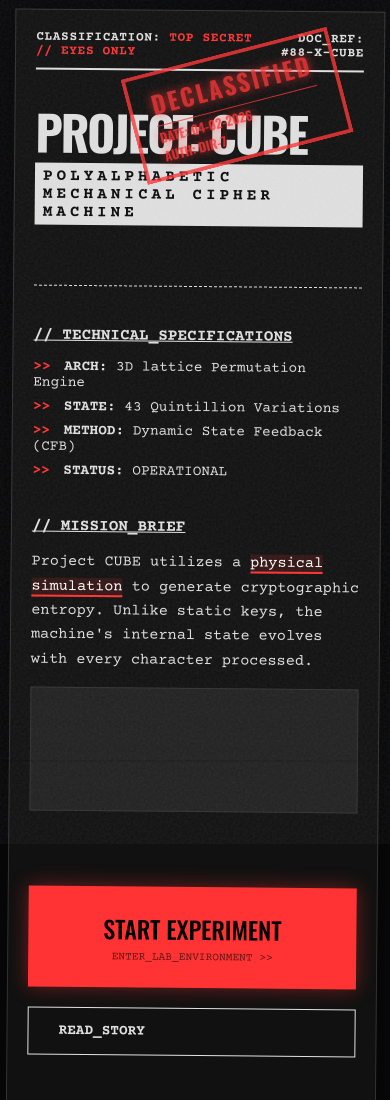
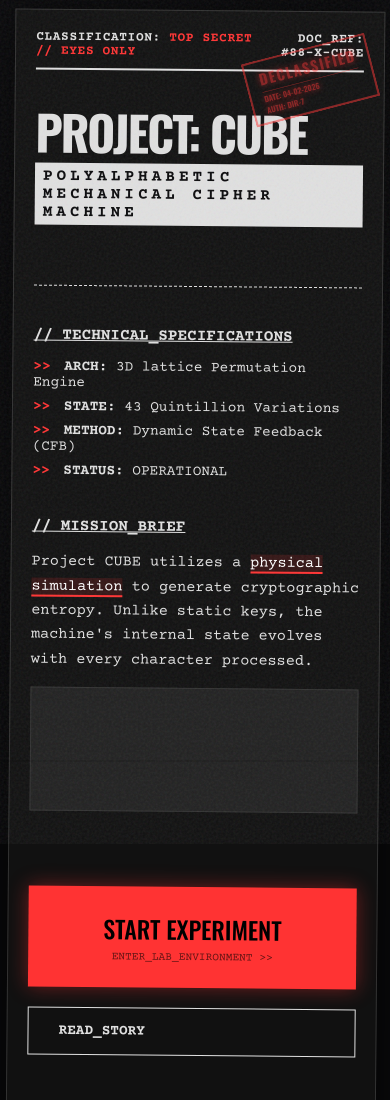
Before and after one commit to Geervan/Cube-Cryptography-Sim, a website built with Vite: page index.html in a window 390 px wide. Shown: the top 1100 px of the page. Built offline with nearby package versions, Linux system fonts and the light colour scheme.

Commit message:
responsive-landing page

```diff
--- a/src/landing.css
+++ b/src/landing.css
@@ -321,4 +321,13 @@ p {
     .big-btn {
         text-align: center;
     }
+
+    .stamp-box {
+        top: 20px;
+        right: 20px;
+        transform: scale(0.6) rotate(-15deg);
+        transform-origin: top right;
+        opacity: 0.5;
+        z-index: 0;
+    }
 }
```
